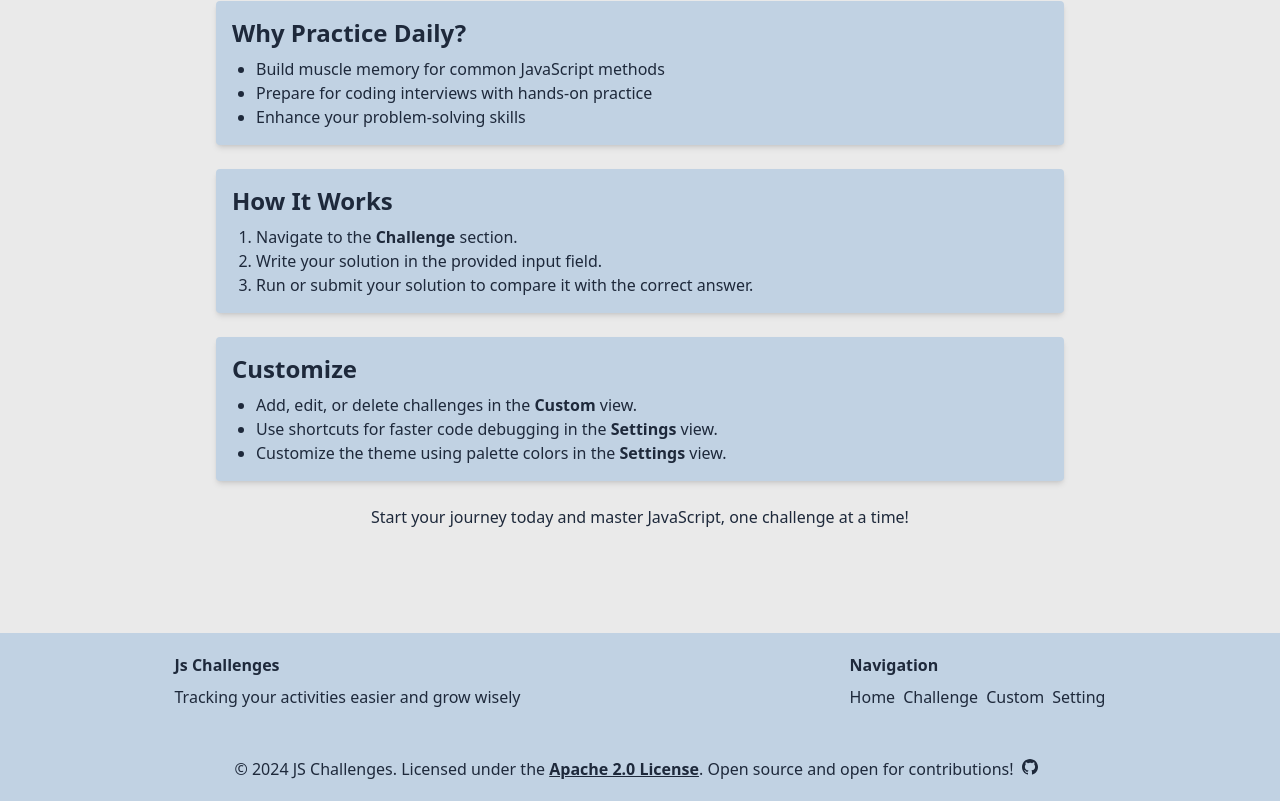
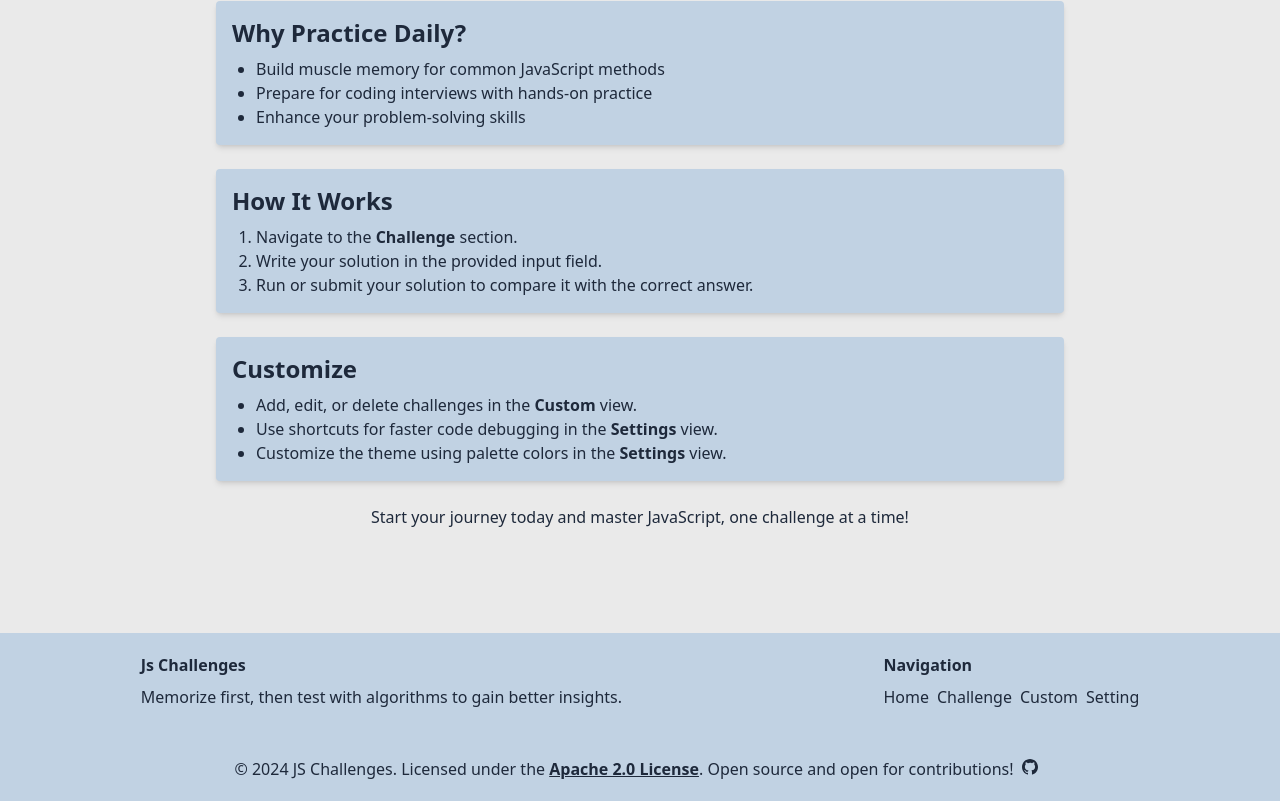
Before and after one commit to Kalugy/js-challenges, a React (Vite) app: page / in a window 1280 px wide. Shown: the part 267-1068 px from the top of the page. Built offline with nearby package versions, Linux system fonts and the light colour scheme.

Commit message:
update footer

```diff
--- a/src/Footer.jsx
+++ b/src/Footer.jsx
@@ -19,7 +19,9 @@ const Footer = () => {
           <div className="flex flex-row gap-2">
             <h4 className="font-bold mb-2">Js Challenges</h4>
           </div>
-          <p className=" mb-4">Tracking your activities easier and grow wisely</p>
+          <p className="mb-4">
+          Memorize first, then test with algorithms to gain better insights.
+          </p>
         </div>
 
         {/* Right Side: Quick Navigation */}
```
